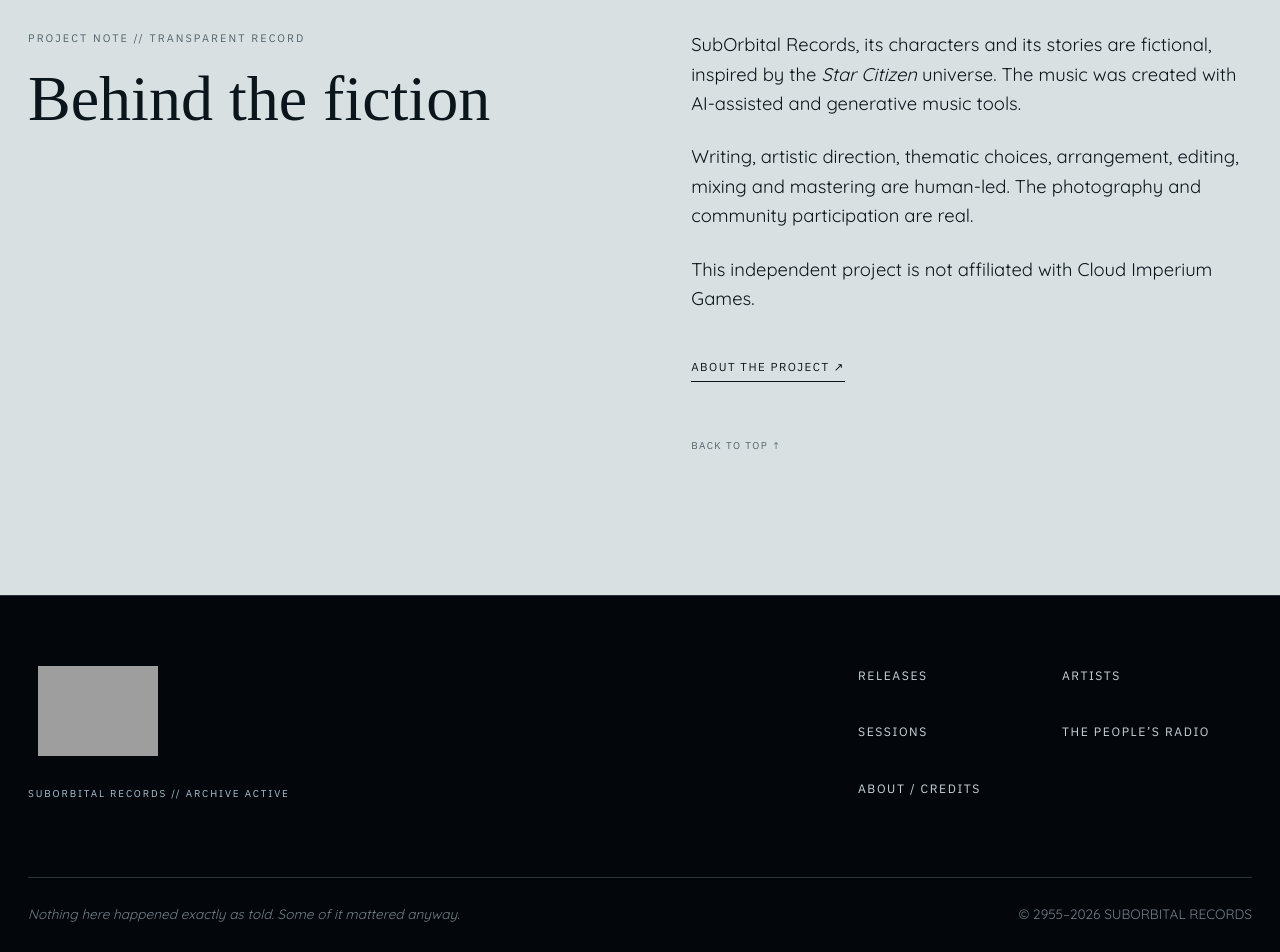
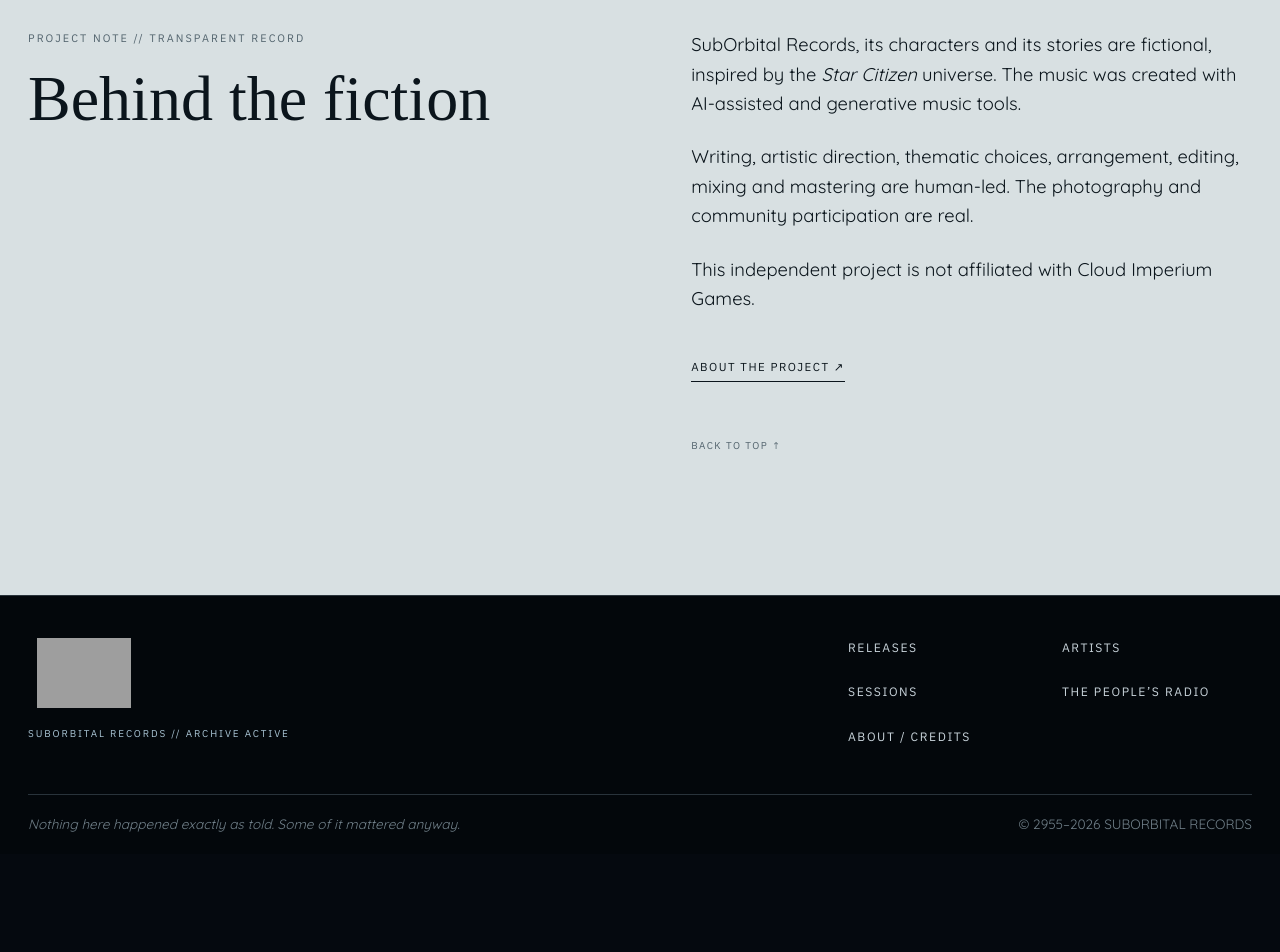
Before and after one commit to yannockverne/suborbital, a Jekyll site: the page built from index.html, in a window 1280 px wide. Shown: the part 2605-3557 px from the top of the page. Built offline with Jekyll 4.4.1, drawn with Linux system fonts in a browser that asks for light colours; some web fonts are replaced; after the commit the page ends 3459 px from its top, so only the background shows below that; grey boxes are pictures that could not be loaded.

Commit message:
Compact the global footer

```diff
--- a/assets/css/site-polish.css
+++ b/assets/css/site-polish.css
@@ -150,6 +150,28 @@
   background-position: center;
 }
 
+/* --------------------------------------------------------------------------
+   Footer: keep the closing block compact and secondary to page content
+   -------------------------------------------------------------------------- */
+.site-footer {
+  padding: 42px 0 20px;
+}
+
+.site-footer .footer-logo {
+  width: 112px;
+  height: 70px;
+  margin-bottom: 18px;
+}
+
+.site-footer .footer-nav {
+  gap: 10px 24px;
+}
+
+.site-footer .footer-note {
+  margin-top: 32px;
+  padding-top: 18px;
+}
+
 @media (max-width: 850px) {
   :root {
     --page-start-top: 82px;
@@ -200,6 +222,10 @@
     max-width: 680px;
     margin-bottom: 0;
   }
+
+  .site-footer {
+    padding-top: 34px;
+  }
 }
 
 @media (max-width: 540px) {
@@ -222,6 +248,21 @@
   .releases-index-page .releases-archive-header {
     padding-bottom: 28px;
   }
+
+  .site-footer {
+    padding: 30px 0 18px;
+  }
+
+  .site-footer .footer-logo {
+    width: 96px;
+    height: 60px;
+    margin-bottom: 14px;
+  }
+
+  .site-footer .footer-note {
+    margin-top: 24px;
+    padding-top: 14px;
+  }
 }
 
 @media (prefers-reduced-motion: reduce) {
```
